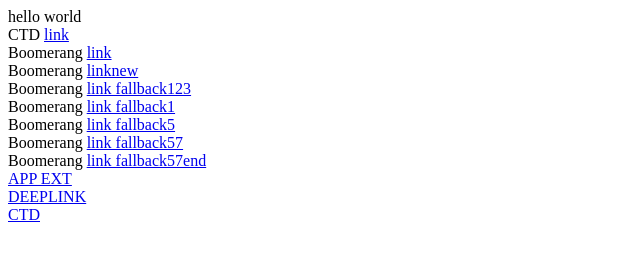
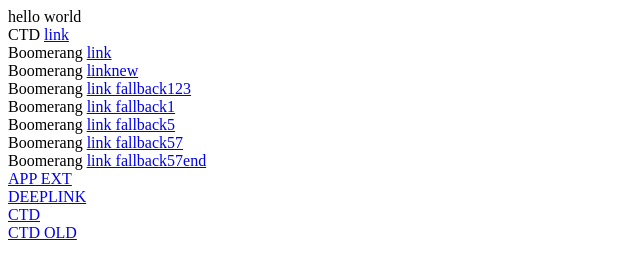
Before and after one commit to i-bansal/ishanbansal21.github.io, a plain HTML site: page index.html in a window 1280 px wide. Shown: the full height of the page, 0-640 px from the left. Drawn offline with Linux system fonts and the light colour scheme.

Commit message:
Update index.html

```diff
--- a/index.html
+++ b/index.html
@@ -29,3 +29,7 @@ hello world
 
 <br/>
 <a href="intent://details?id=com.hcom.android&referrer=network%3Dg%26campaignid%3D1041172727%26loc_physical_ms%3D9031923%26adsplayload%3DCAAYBSAB%26gclid%3DCj0KCQjw08XeBRC0ARIsAP_gaQA0S1PnWKl7mQiL8eJm3NDmVsDAX3OR2SN3kE5KxdzsvX3krsKJZHQaAr_wEALw_wcB%26conv%3D866108247#Intent;scheme=market;package=com.android.vending;end;"> CTD </a>
+
+
+<br />
+<a href="market://details?id=com.contextlogic.wish&referrer=campaigntype%3Da%26network%3Dg%26campaignid%3D1412677104%26loc_physical_ms%3D9031923%26adsplayload%3DCAAYBSAB%26gclid%3DCj0KCQjw08XeBRC0ARIsAP_gaQA60M6j19t7QJFY4JO4onivGRcA6rH36Vm4U_CVTzg1XXqhhOxs_CoaAuXsEALw_wcB%26conv%3D974183084"> CTD OLD </a>
```
